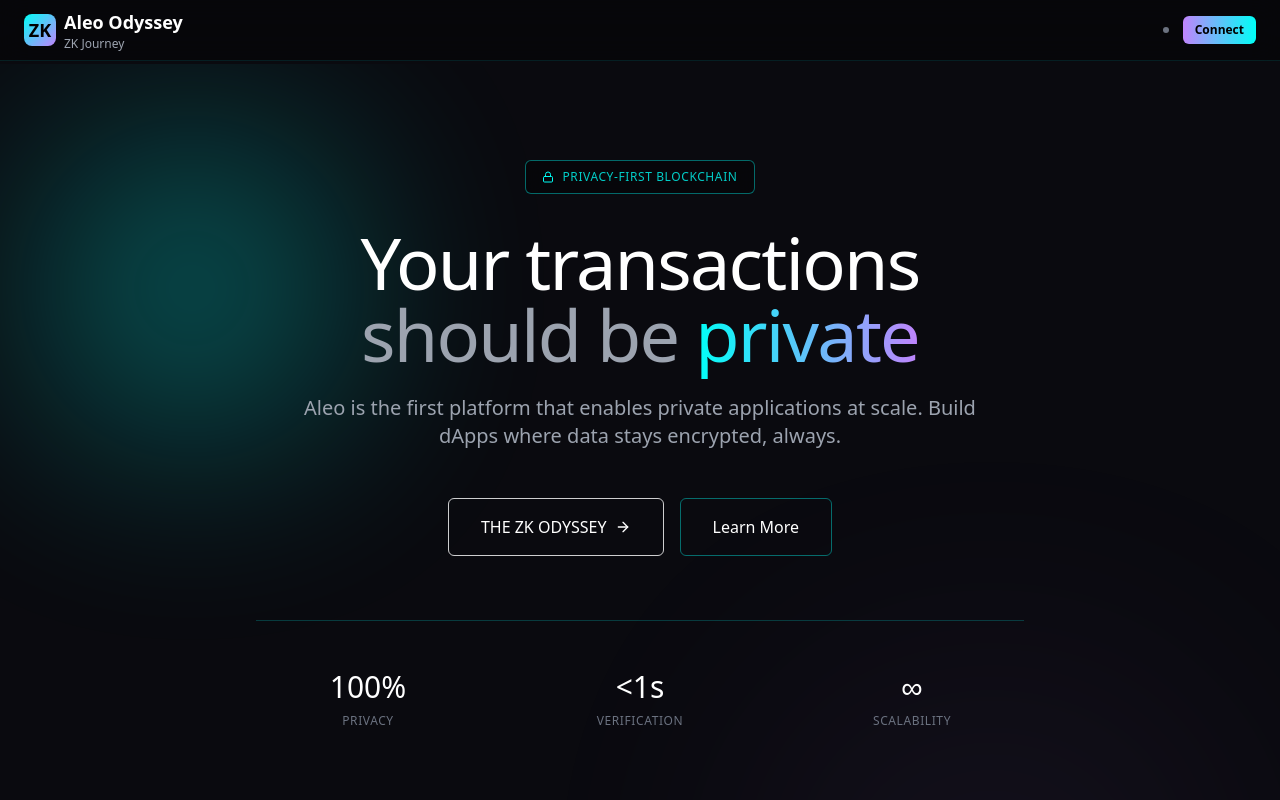
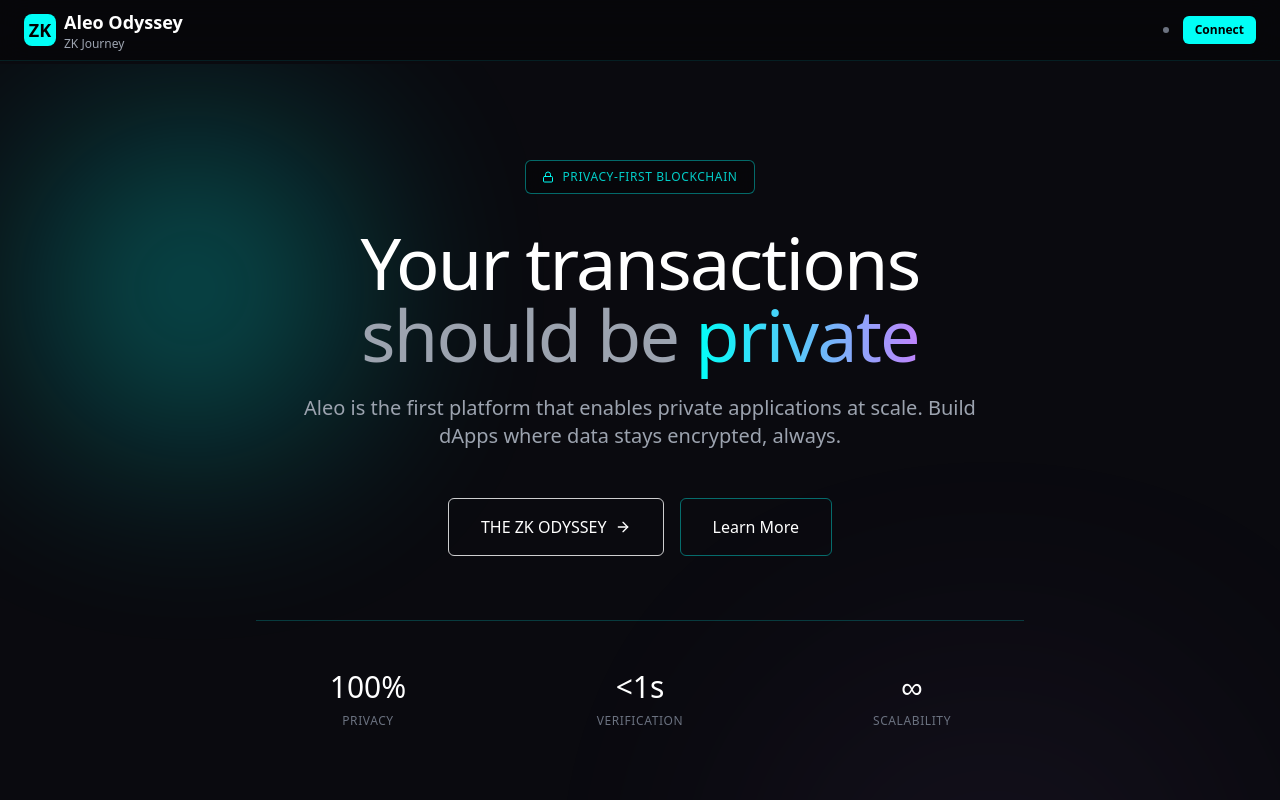
Before and after one commit to 760AnaPY/aleo-site, a React (Vite) app: page / in a window 1280 px wide. Shown: the top 800 px of the page. Built offline with nearby package versions, Linux system fonts and the light colour scheme.

Commit message:
style(header): use solid teal (#00fff7) for Connect button and ZK square; remove gradients to match site theme

```diff
--- a/src/components/Header/Header.jsx
+++ b/src/components/Header/Header.jsx
@@ -12,7 +12,7 @@
         <div className="flex items-center justify-between">
           {/* Logo */}
           <div className="flex items-center gap-2">
-            <div className="w-8 h-8 bg-gradient-to-br from-[#00fff7] to-[#c084fc] rounded-lg flex items-center justify-center">
+            <div className="w-8 h-8 bg-[#00fff7] rounded-lg flex items-center justify-center">
               <span className="text-black font-bold text-lg">ZK</span>
             </div>
             <div>
@@ -29,7 +29,7 @@
               {!isConnected && (
                 <button
                   onClick={() => setShowWalletModal(true)}
-                  className="px-3 py-1.5 bg-gradient-to-r from-[#c084fc] to-[#00fff7] text-black font-bold rounded-md hover:opacity-90 transition-opacity flex items-center gap-1.5 text-xs"
+                  className="px-3 py-1.5 bg-[#00fff7] text-black font-bold rounded-md hover:bg-[#00fff7]/80 transition-colors flex items-center gap-1.5 text-xs"
                 >
                   Connect
                 </button>
```
